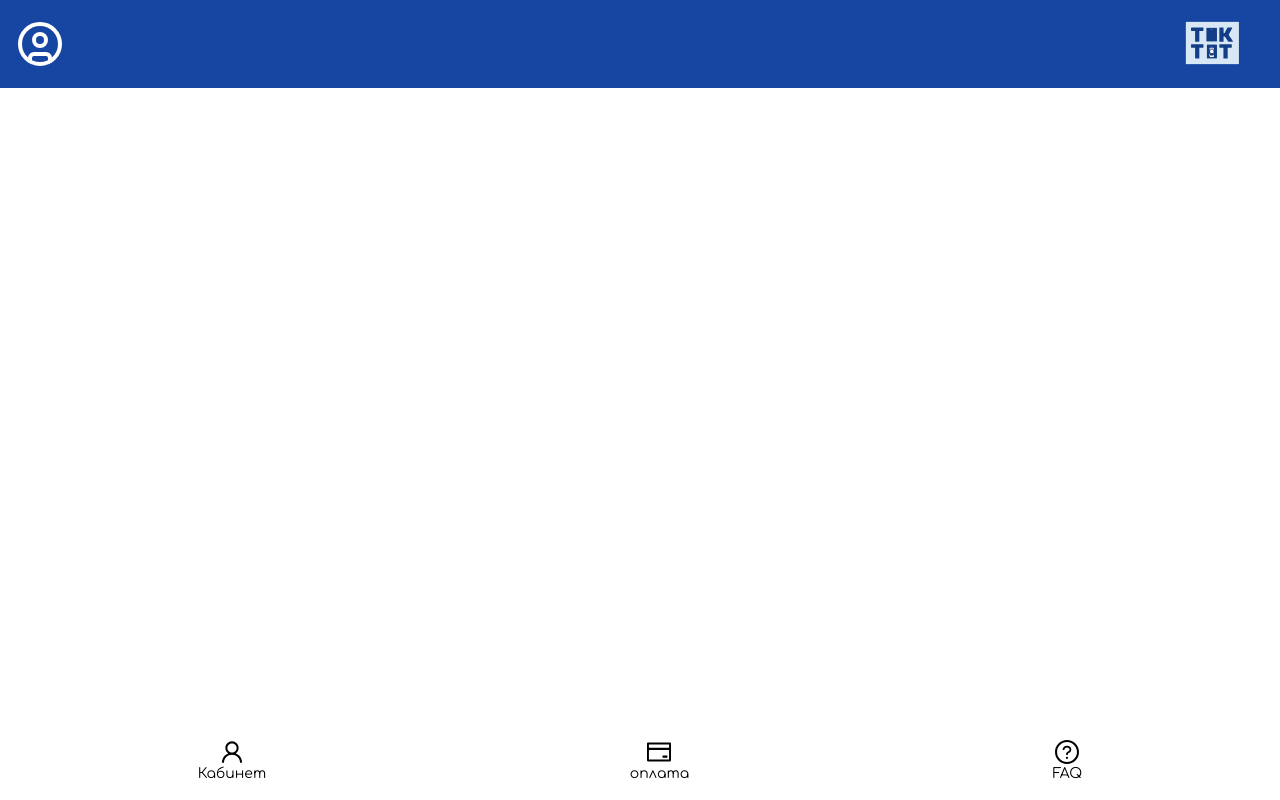
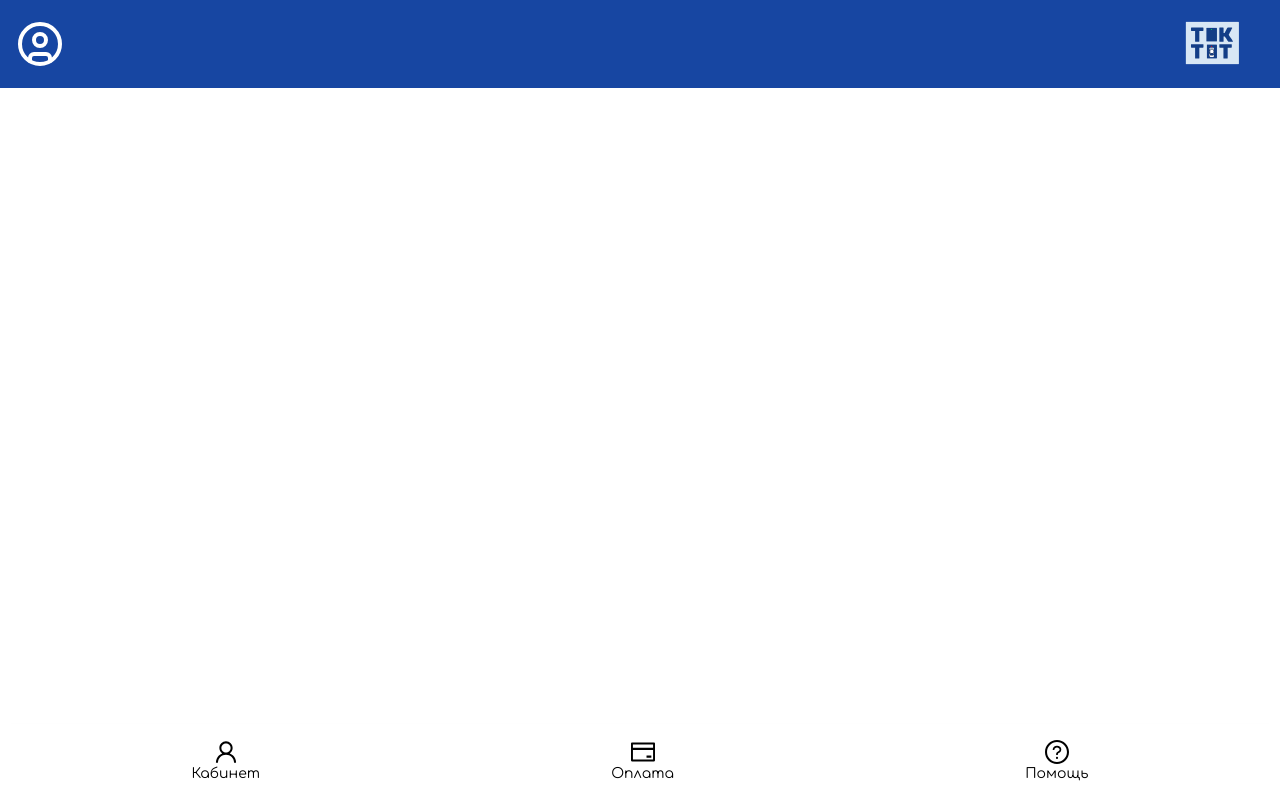
Before and after one commit to IskenderDev/HakatonItFest, a React (Vite) app: page /demo in a window 1280 px wide. Built offline with nearby package versions, Linux system fonts and the light colour scheme.

Commit message:
finishe battomMenue

```diff
--- a/src/Demo/bottomMenu/BottomMenu.jsx
+++ b/src/Demo/bottomMenu/BottomMenu.jsx
@@ -46,7 +46,7 @@
 
         <button className="flex flex-col items-center" onClick={toggleDrawer2}>
           <CreditCardOutlined className="text-2xl" />
-          <span className="text-sm">оплата</span>
+          <span className="text-sm">Оплата</span>
         </button>
         <Drawer
         closable={false}
@@ -62,7 +62,7 @@
 
         <button className="flex flex-col items-center" onClick={toggleDrawer3}>
           <QuestionCircleOutlined className="text-2xl" />
-          <span className="text-sm">FAQ</span>
+          <span className="text-sm">Помощь</span>
         </button>
 
         <Drawer
```
